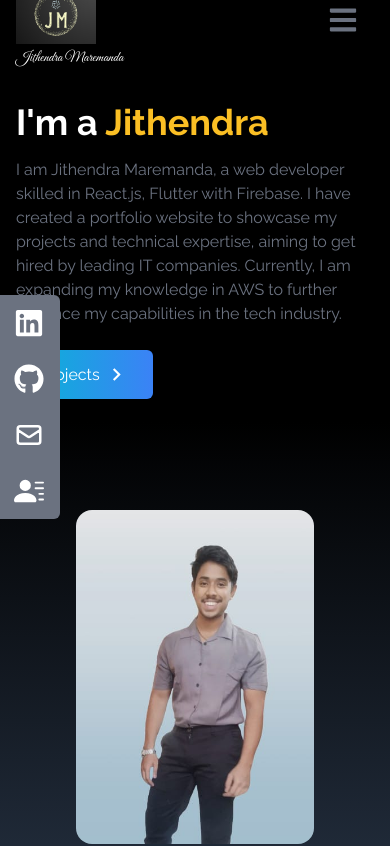
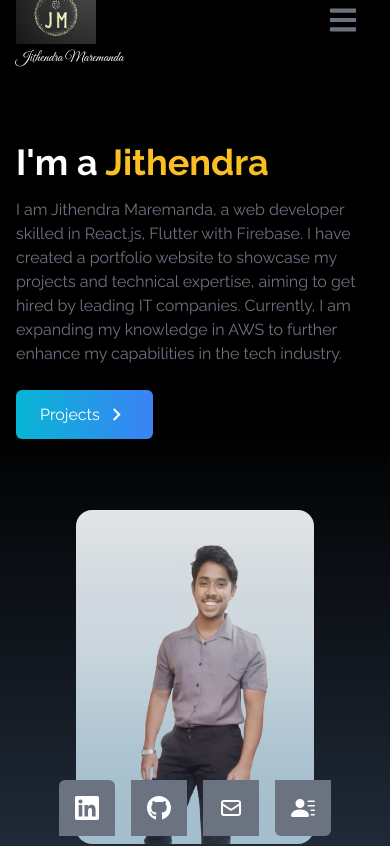
Before and after one commit to Jithendra-maremanda/Jithendra-Portfolio, a React (Create React App) app: page / in a window 390 px wide. Shown: the top 846 px of the page. Built offline with nearby package versions, Linux system fonts and the light colour scheme.

Commit message:
new change

```diff
--- a/src/Components/Home.jsx
+++ b/src/Components/Home.jsx
@@ -10,8 +10,8 @@ const Home = () => {
       className="h-screen w-full bg-gradient-to-b from-black via-black to-gray-800 mx-auto"
     >
       <div className="max-w-screen-lg  mx-auto flex flex-col items-center justify-center h-full px-4 md:flex-row">
-        <div className="flex flex-col justify-center h-full">
-        <div className="animated-text text-4xl sm:text-7xl font-bold text-white max-w-sm">
+        <div className="flex flex-col justify-center h-full pt-20">
+        <div className="animated-text text-4xl sm:text-7xl font-bold  text-white max-w-sm">
         I'm a <span className="text-4xl sm:text-7xl font-bold text-amber-400"> Jithendra</span>
         </div>
         <div>
--- a/src/Components/Projects.jsx
+++ b/src/Components/Projects.jsx
@@ -80,7 +80,7 @@ const Projects = () => {
             <TabContent id="flutter-projects" activeTab={activeTab}>
               {/* Content for Flutter Tab */}
               <div className="grid grid-cols-2 md:grid-cols-3 gap-4">
-                <Card
+                {/* <Card
                   image="https://flowbite.s3.amazonaws.com/docs/gallery/square/image.jpg"
                   title="Noteworthy technology acquisitions 2021"
                   link1="#"
@@ -91,7 +91,7 @@ const Projects = () => {
                   title="Noteworthy technology acquisitions 2021"
                   link1="#"
                   link2="#"
-                />
+                /> */}
                 {/* Add more Card components as needed */}
               </div>
             </TabContent>
--- a/src/Components/SocialLinks.jsx
+++ b/src/Components/SocialLinks.jsx
@@ -1,7 +1,6 @@
 import React from "react";
 import { FaGithub, FaLinkedin } from "react-icons/fa";
 import { HiOutlineMail } from "react-icons/hi";
-
 import { BsFillPersonLinesFill } from "react-icons/bs";
 
 const SocialLinks = () => {
@@ -10,17 +9,21 @@ const SocialLinks = () => {
       id: 1,
       child: (
         <>
-          LinkedIn <FaLinkedin size={30} />
+
+          <span className="ml-2 hidden lg:inline-block group-hover:inline-block">LinkedIn</span>
+          <FaLinkedin size={30} />
         </>
       ),
       href: "https://www.linkedin.com/in/jithendra-maremanda-761903230/",
-      style: "rounded-tr-md",
+      style: "rounded-t-md",
     },
     {
       id: 2,
       child: (
         <>
-          GitHub <FaGithub size={30} />
+
+          <span className="ml-2 hidden lg:inline-block group-hover:inline-block">GitHub</span>
+          <FaGithub size={30} />
         </>
       ),
       href: "https://github.com/Jithendra-maremanda",
@@ -29,7 +32,9 @@ const SocialLinks = () => {
       id: 3,
       child: (
         <>
-          Mail <HiOutlineMail size={30} />
+
+          <span className="ml-2 hidden lg:inline-block group-hover:inline-block">Mail</span>
+          <HiOutlineMail size={30} />
         </>
       ),
       href: "mailto:jithendramaremanda@gmail.com",
@@ -38,32 +43,31 @@ const SocialLinks = () => {
       id: 4,
       child: (
         <>
-          Resume <BsFillPersonLinesFill size={30} />
+
+          <span className="ml-2 hidden lg:inline-block group-hover:inline-block">Resume</span>
+          <BsFillPersonLinesFill size={30} />
         </>
       ),
       href: "https://drive.google.com/file/d/1RPkgbiHEifrfQcnTrROeeVZ-ofTXWGE5/view?usp=drive_link",
-      style: "rounded-br-md",
-
+      style: "rounded-b-md",
     },
   ];
 
   return (
-    <div className="lg:flex flex-col top-[35%] left-0 fixed ">
-      <ul>
+    <div className="fixed bottom-0 left-0 w-full lg:w-auto lg:top-[35%] lg:left-0 flex justify-center lg:flex-col lg:items-center lg:justify-start">
+      <ul className="flex lg:flex-col">
         {links.map(({ id, child, href, style }) => (
           <li
             key={id}
             className={
-              "flex justify-between items-center w-40 h-14 px-4 ml-[-100px] hover:ml-[-10px] hover:rounded-md duration-300 bg-gray-500" +
+              "group flex justify-between items-center w-14 h-14 lg:w-40 px-4 bg-gray-500 m-2 lg:m-0 lg:ml-[-100px] lg:hover:ml-[-10px] hover:translate-y-[-10px] hover:rounded-md duration-300 transform lg:duration-300" +
               " " +
               style
             }
           >
             <a
               href={href}
-              className="flex justify-between items-center w-full text-white"
-              // download={download}
-              // download="Jithendra-Maremanda-Resume.pdf"
+              className="flex justify-center lg:justify-between items-center w-full text-white"
               target="_blank"
               rel="noreferrer"
             >
@@ -75,5 +79,4 @@ const SocialLinks = () => {
     </div>
   );
 };
-// eslint-disable-next-line
 export default SocialLinks;
```
Also changed, not shown: 1 other file (tests, documents, lock files or other folders).
